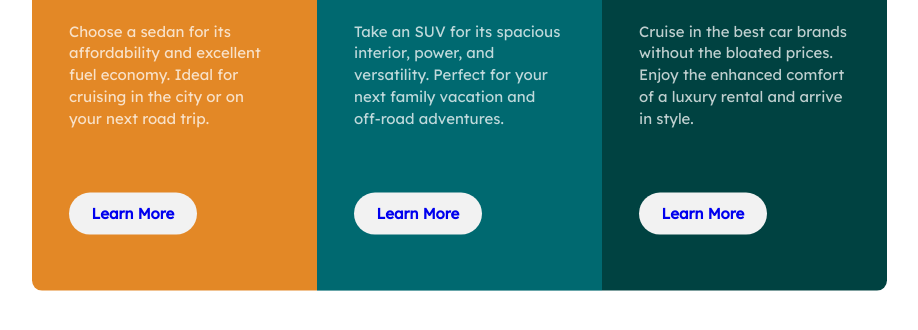
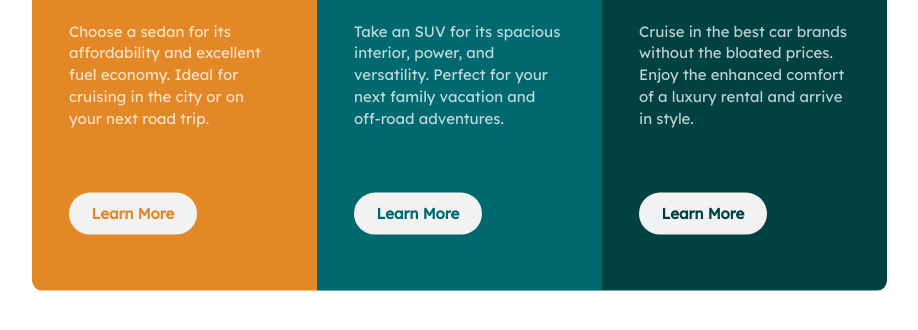
Before and after one commit to Abasiekong/3-column-preview-card-component, a plain HTML site: page index.html in a window 1280 px wide. Shown: the part 266-596 px from the top of the page, without its empty margins (181-1099 px from the left). Drawn offline with Linux system fonts and the light colour scheme.

Commit message:
Update style.css

```diff
--- a/css/style.css
+++ b/css/style.css
@@ -99,33 +99,33 @@ p {
 
 /* section-sedans */
 
-.section-sedans [learn-more-btn] {
+.section-sedans .learn-more-btn {
     color: var(--bright-orange);
 }
 
-.section-sedans [learn-more-btn]:active {
+.section-sedans .learn-more-btn:active {
     color: hsl(0, 0%, 95%);
     background-color: var(--bright-orange);
 }
 
 /* section-suvs */
 
-.section-suvs [learn-more-btn] {
+.section-suvs .learn-more-btn {
     color: var(--dark-cyan);
 }
 
-.section-suvs [learn-more-btn]:active {
+.section-suvs .learn-more-btn:active {
     color: hsl(0, 0%, 95%);
     background-color: var(--dark-cyan);
 }
 
 /* section-luxury */
 
-.section-luxury [learn-more-btn] {
+.section-luxury .learn-more-btn {
     color: var(--very-dark-cyan);
 }
 
-.section-luxury [learn-more-btn]:active {
+.section-luxury .learn-more-btn:active {
     color: hsl(0, 0%, 95%);
     background-color: var(--very-dark-cyan);
 }
```
